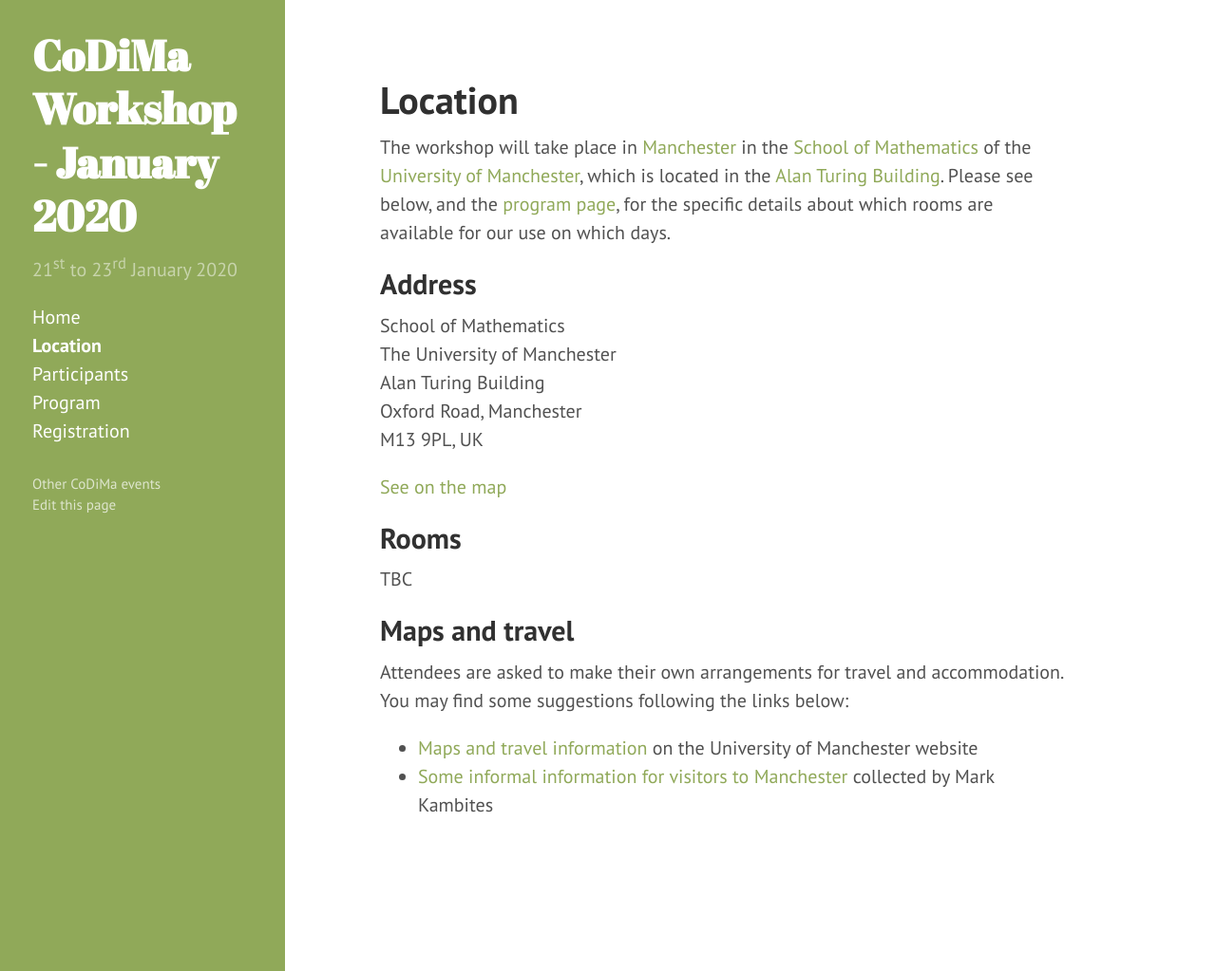
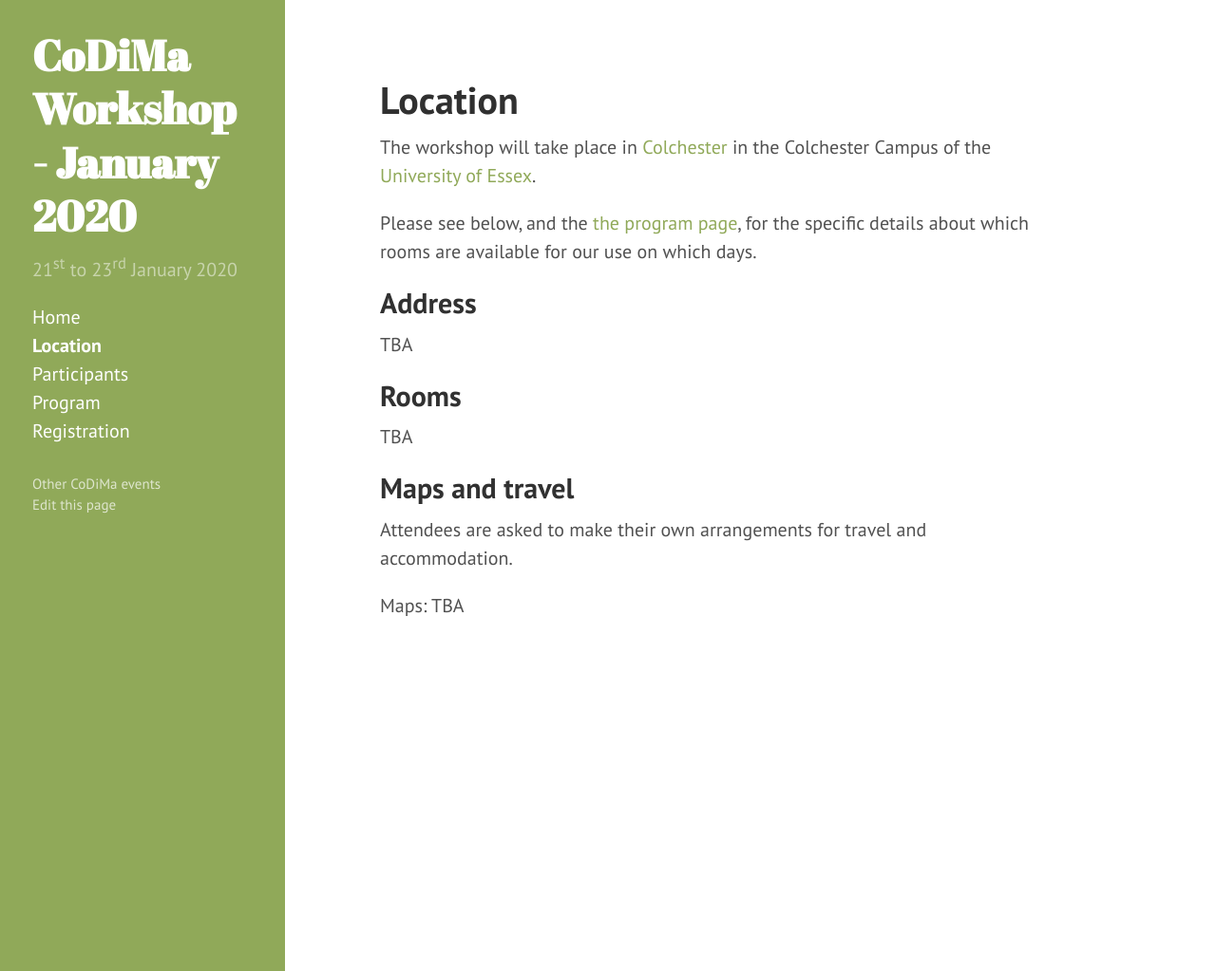
Before and after one commit to jesusmartinez-garcia/2020-01-21-colchester-workshop, a Jekyll site: the page built from location.md, in a window 1280 px wide and 1023 px high. Shown: the whole window at 95% size. Built offline with Jekyll 4.4.1, drawn with Linux system fonts in a browser that asks for light colours.

Commit message:
Put details for Colchester workshop

```diff
--- a/_config.yml
+++ b/_config.yml
@@ -11,7 +11,7 @@ tagline:          'Tools for Discrete Computational Mathematics'
 description:      '21<sup>st</sup> to 23<sup>rd</sup> January 2020'
 location:         'University of Essex - Colchester Campus'
 url:              https://ccp-codima.github.io/2020-01-21-colchester-workshop
-baseurl:          /2020-01-21-colchester-workshop
+baseurl:
 
 
 exclude: [ "LICENSE.hyde.md", "README.hyde.md", "program.aux", "program.log", "program.out", "program.tex", "misc" ]
--- a/_data/participants.yml
+++ b/_data/participants.yml
@@ -2,3 +2,8 @@
   affiliation: University of St Andrews
   links:
     "GitHub: alex-konovalov": https://github.com/alex-konovalov
+
+- name: Michael Torpey
+  affiliation: University of St Andrews
+  links:
+    "GitHub: mtorpey": https://github.com/mtorpey
--- a/location.md
+++ b/location.md
@@ -4,36 +4,26 @@ title: Location
 ---
 
 The workshop will take place in
-[Manchester](https://en.wikipedia.org/wiki/Manchester)
-in the
-[School of Mathematics](http://www.maths.manchester.ac.uk/)
+[Colchester](https://en.wikipedia.org/wiki/Colchester)
+in the Colchester Campus
 of the
-[University of Manchester](https://www.manchester.ac.uk/),
-which is located in the
-[Alan Turing Building](http://www.maths.manchester.ac.uk/about-us/findus/).
+[University of Essex](https://www.essex.ac.uk/).
+
 Please see below, and the
-[program page]({{ site.url }}{{ site.baseurl }}/program),
+[the program page]({{ site.baseurl }}/program),
 for the specific details about which rooms are available
 for our use on which days.
 
 <h2>Address</h2>
 
-School of Mathematics<br />
-The University of Manchester<br />
-Alan Turing Building<br />
-Oxford Road, Manchester<br />
-M13 9PL, UK
-
-<a href="https://www.openstreetmap.org/#map=19/53.46810/-2.23154">See on the map</a>
+TBA
 
 <h2>Rooms</h2>
 
-TBC
+TBA
 
 <h2>Maps and travel</h2>
 
 Attendees are asked to make their own arrangements for travel and accommodation.
-You may find some suggestions following the links below:
 
-- [Maps and travel information](https://www.manchester.ac.uk/discover/maps/) on the University of Manchester website
-- [Some informal information for visitors to Manchester](https://personalpages.manchester.ac.uk/staff/Mark.Kambites/visitors.php) collected by Mark Kambites
+Maps: TBA
```
Also changed, not shown: abstracts/delecroix.md (deleted, +0 -20 lines), abstracts/soicher.md (deleted, +0 -13 lines), index.md (+3 -10 lines), program.md (+6 -15 lines), restaurants.md (+5 -5 lines), 2 other files.
